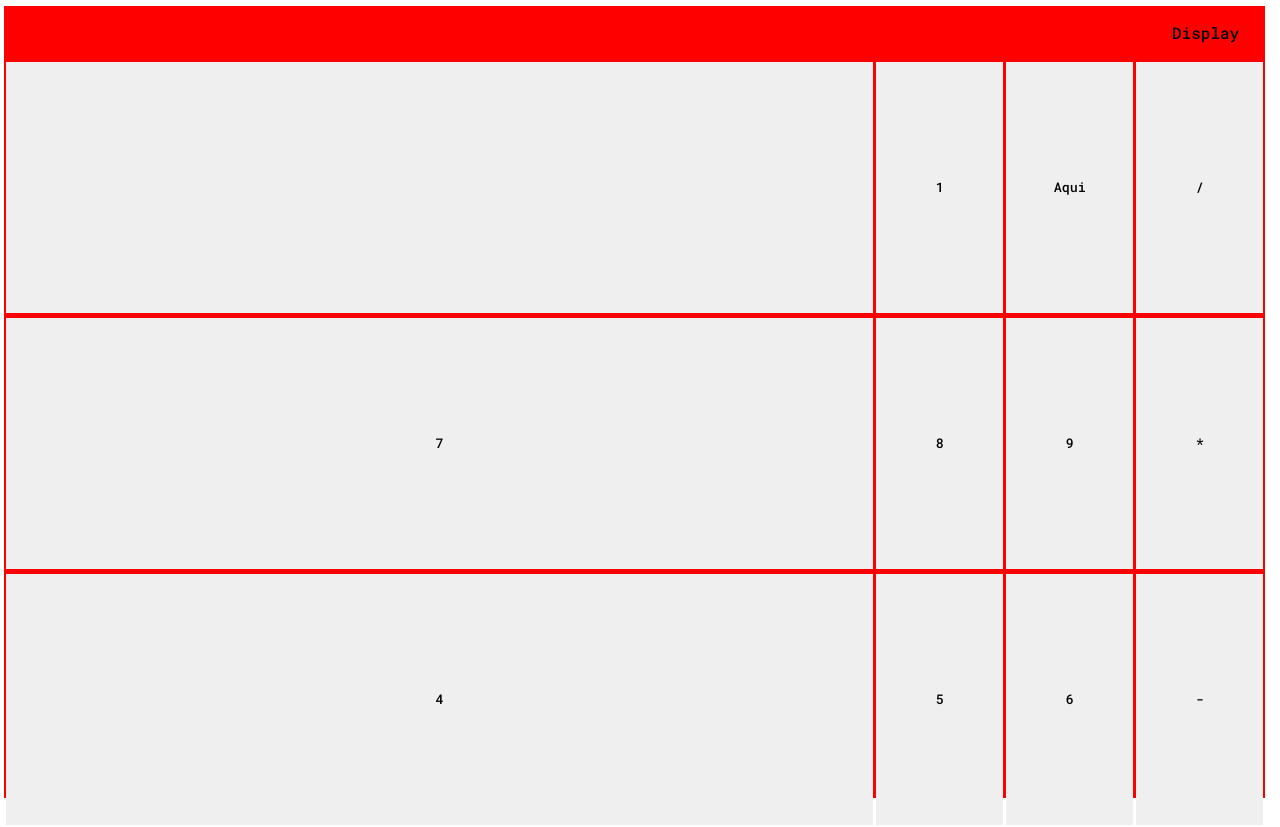
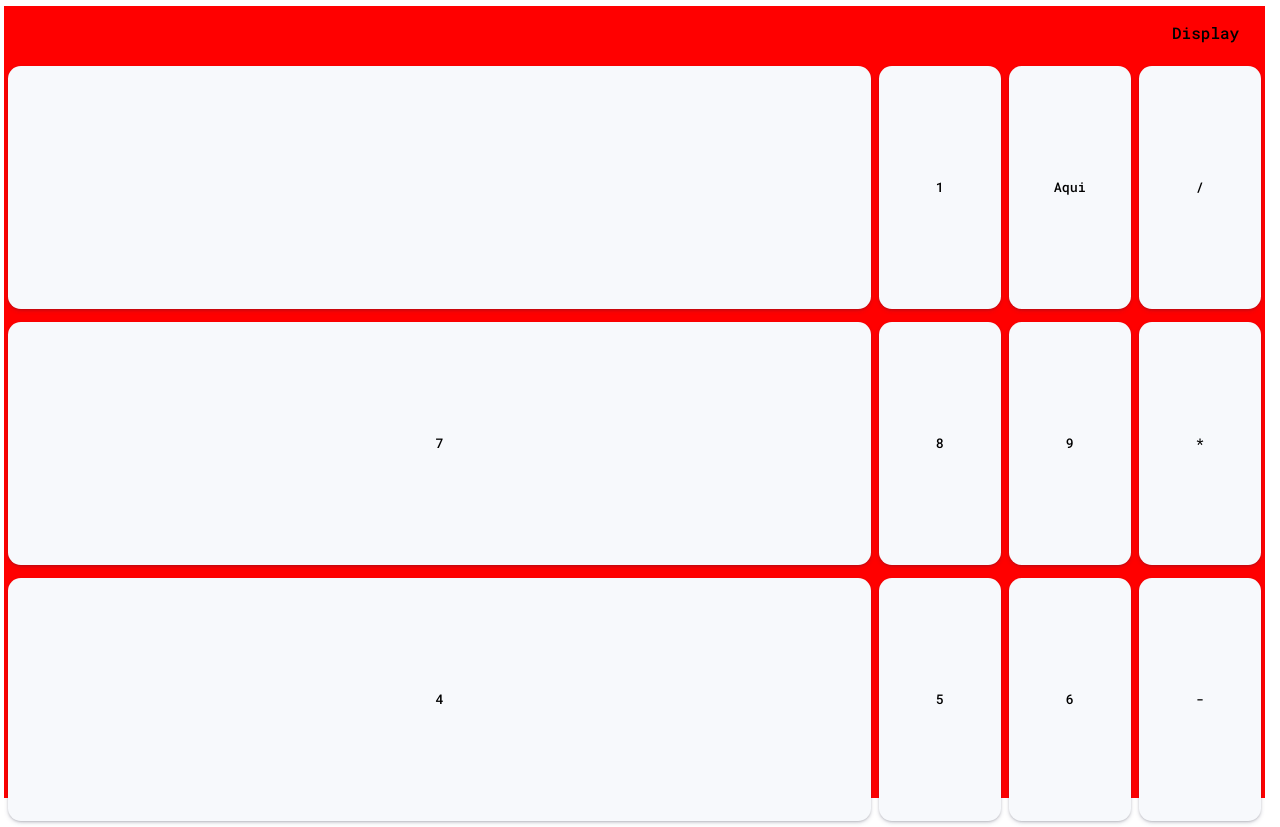
Before and after one commit to leo3210k/Calculator, a React (Create React App) app in the folder project_calculator/: page / in a window 1280 px wide. Shown: the top 827 px of the page. Built offline with nearby package versions, Linux system fonts and the light colour scheme.

Commit message:
add equal button style

```diff
--- a/project_calculator/src/components/Button.css
+++ b/project_calculator/src/components/Button.css
@@ -1,6 +1,20 @@
+:root {
+    --white-lilac: #f7f9fc;
+    --science-blue: #0067c0;
+    --white: #fff;
+}
+
 .button {
-    margin: 0.2vw 0.2vh;
+    margin: 0.5vw 0.5vh;
     border: none;
+    border-radius: 1vw;
+    background: var(--white-lilac);
+    box-shadow: rgba(50, 50, 93, 0.25) 0px 2px 5px -1px, rgba(0, 0, 0, 0.3) 0px 1px 3px -1px;
+}
+
+.button-blue {
+    color: var(--white);
+    background-color: var(--science-blue);
 }
 
 .button:hover {
--- a/project_calculator/src/components/Button.jsx
+++ b/project_calculator/src/components/Button.jsx
@@ -1,5 +1,9 @@
 import React from 'react';
 import './Button.css';
 
-export default props =>
-    <button onClick={props.click} class="button">{ props.value }</button>
+export default props => {
+    let classes = 'button '
+    classes += props.blue ? ' button-blue' : ''
+
+    return <button onClick={props.click} className={classes}>{ props.value }</button>
+}
```
